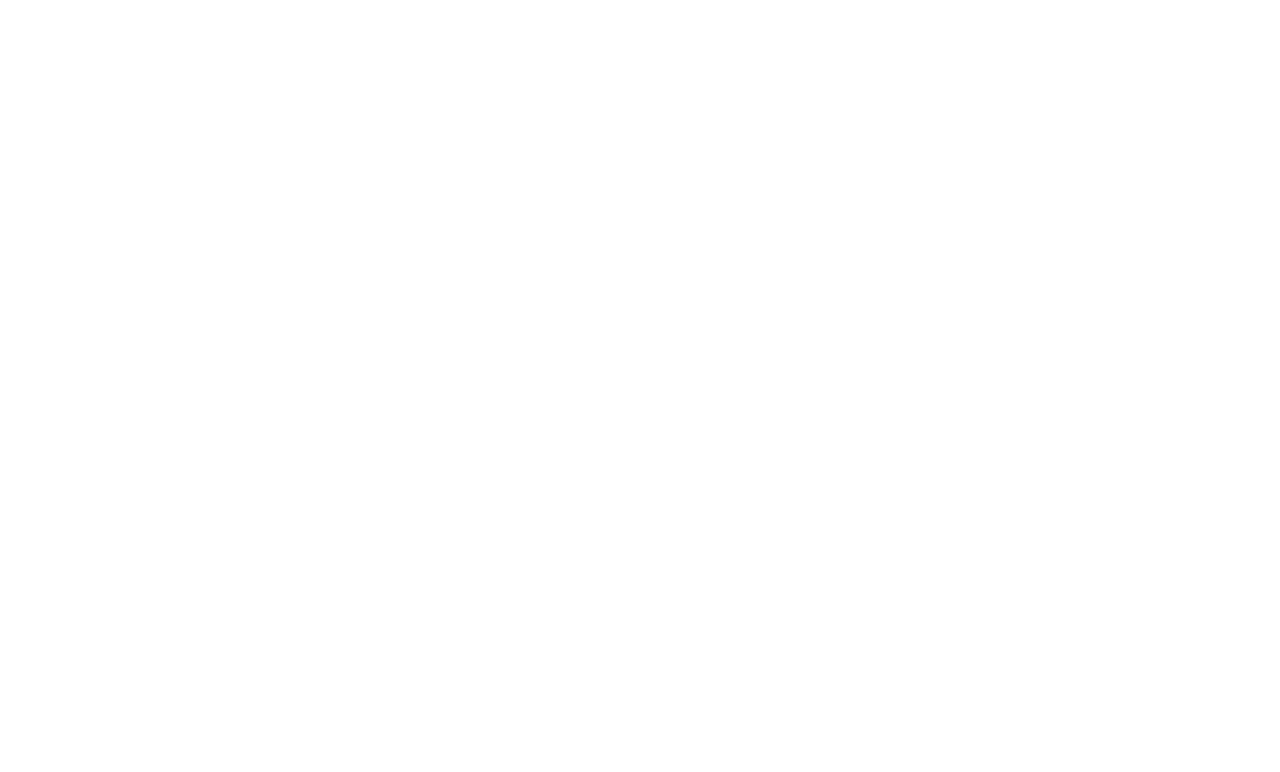
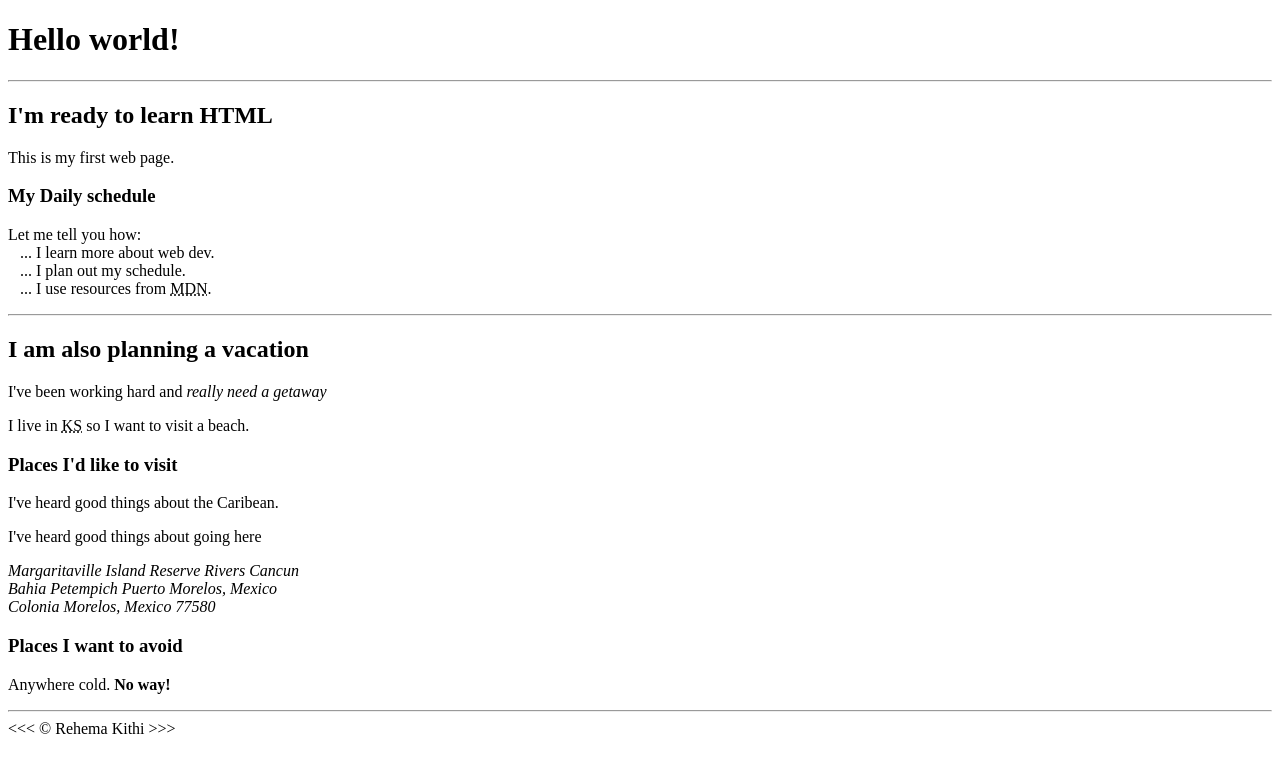
Before and after one commit to chengorehema/HTML, a plain HTML site: page lesson3.html in a window 1280 px wide. Drawn offline with Linux system fonts and the light colour scheme.

Commit message:
add lesson 3

```diff
--- a/lesson3.html
+++ b/lesson3.html
@@ -0,0 +1,51 @@
+<!DOCTYPE html>
+<html lang="en">
+<head>
+    <meta charset="UTF-8">
+    <meta name="viewport" content="width=device-width, initial-scale=1.0">
+    <title>Document</title>
+</head>
+<body>
+    <h1>Hello world!</h1>
+
+    <hr>
+
+    <h2>I'm ready to learn HTML</h2>
+    <p>This is my first web page.</p>
+
+    <h3>My Daily schedule</h3>
+    <p>Let me tell you how:
+        <br>&nbsp;&nbsp;&nbsp;... I learn more about web dev.
+        <br>&nbsp;&nbsp;&nbsp;... I plan out my schedule.
+        <br>&nbsp;&nbsp;&nbsp;... I use resources from <abbr
+        title="Mozilla Developer Network">MDN</abbr>.
+</p>
+
+    <hr>
+
+    <h2>I am also planning a vacation</h2>
+    <p>I've been working hard and <em>really need
+    a getaway</em></p>
+    <p>I live in <abbr title="Kansas">KS</abbr>
+    so I want to visit a beach.</p>
+
+    <h3>Places I'd like to visit</h3>
+    <p>I've heard good things about the Caribean.</p>
+    <p>I've heard good things about going here</p>
+    <address>
+        Margaritaville Island Reserve Rivers
+        Cancun<br>
+        Bahia Petempich Puerto Morelos,
+        Mexico<br>
+        Colonia Morelos, Mexico 77580
+    </address>
+
+<!--TODO: Add more places-->
+    <h3>Places I want to avoid</h3>
+    <p>Anywhere cold. <strong>No way!</strong></p>
+
+    <hr>
+    &lt;&lt;&lt; &copy; Rehema Kithi &gt;&gt;&gt;
+
+</body>
+</html>
```
Also changed, not shown: index.html (+14 -0 lines).
